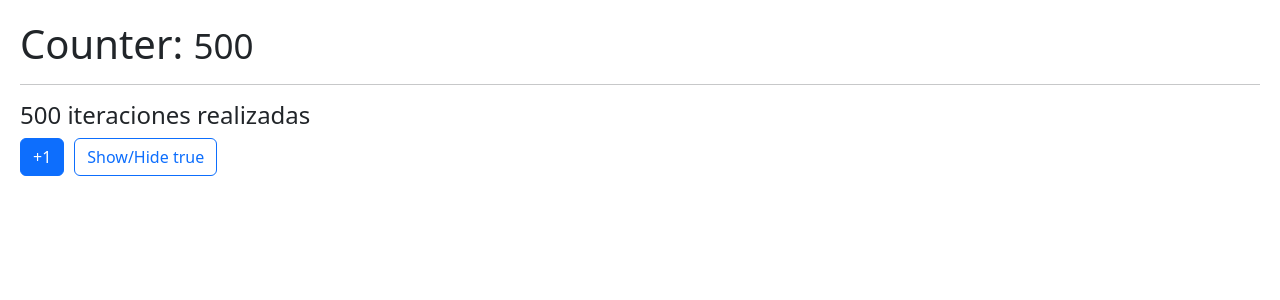
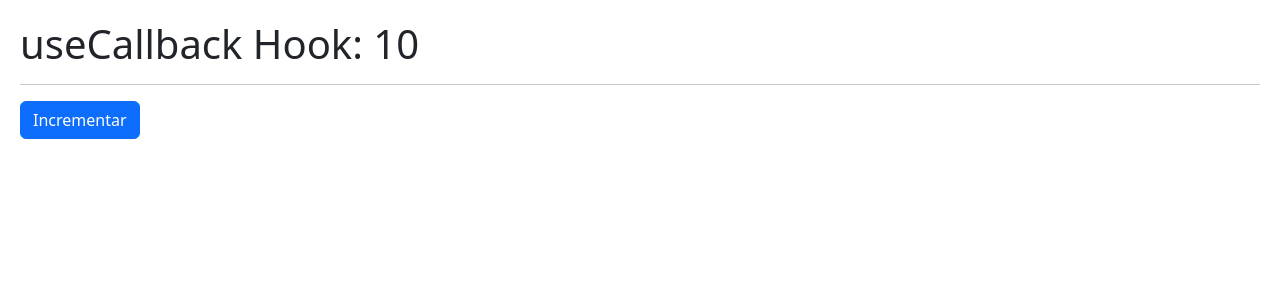
Before and after one commit to Jhoshoa/react-course, a React (Vite) app in the folder 05-hook-app/: page / in a window 1280 px wide. Shown: the top 300 px of the page. Built offline with nearby package versions, Linux system fonts and the light colour scheme.

Commit message:
useCallback and React.memo in action

```diff
--- /dev/null
+++ b/05-hook-app/src/06-memos/CallbackHook.jsx
@@ -0,0 +1,33 @@
+import React, { useCallback, useState } from 'react'
+import ShowIncrement from './ShowIncrement';
+
+// Everytime we click on the Incrementar button the <ShowIncrement /> component
+// is being renderend again, because it is created in a different place of memory
+// Even if the <ShowIncrement /> didn't change, So we need to use the useCallback and memo to solve this issue
+
+// useCallback memorize functions
+// but we should use the React.memo in the child component
+
+const CallbackHook = () => {
+
+    const [counter, setCounter]= useState(10);
+
+    const incrementFather = useCallback(() => {
+        setCounter( (value) => value + 1 );
+    }, [])
+
+    // const incrementFather = () => {
+    //     setCounter( counter + 1);
+    // }
+
+  return (
+    <>
+        <h1>useCallback Hook: {counter} </h1>
+        <hr />
+
+        <ShowIncrement increment={incrementFather} />
+    </>
+  )
+}
+
+export default CallbackHook
--- /dev/null
+++ b/05-hook-app/src/06-memos/ShowIncrement.jsx
@@ -0,0 +1,17 @@
+import React, { memo } from 'react'
+
+const ShowIncrement = memo(({ increment }) => {
+
+    console.log("Me volvi a renderizar!!! :(");
+
+  return (
+    <button
+        className='btn btn-primary'
+        onClick={ increment }
+    >
+        Incrementar
+    </button>
+  )
+})
+
+export default ShowIncrement
--- a/05-hook-app/src/main.jsx
+++ b/05-hook-app/src/main.jsx
@@ -9,9 +9,10 @@ import FormWithCustomHook from './02-useEffect/FormWithCustomHook.jsx'
 import MultipleCustomHooks from './03-examples/MultipleCustomHooks.jsx'
 import Momorize from './06-memos/Momorize.jsx'
 import MemoHook from './06-memos/MemoHook.jsx'
+import CallbackHook from './06-memos/CallbackHook.jsx'
 
 createRoot(document.getElementById('root')).render(
   <StrictMode>
-    <MemoHook />
+    <CallbackHook />
   </StrictMode>
 )
```
